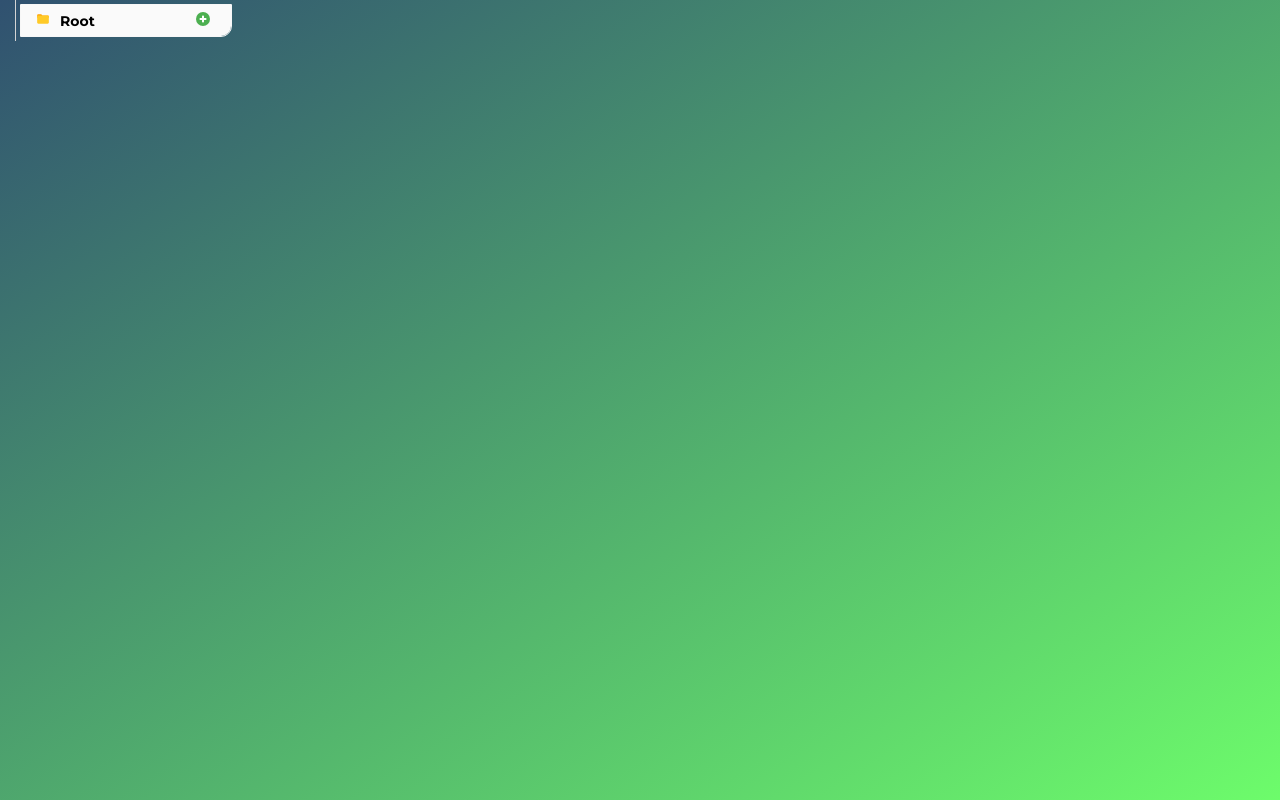
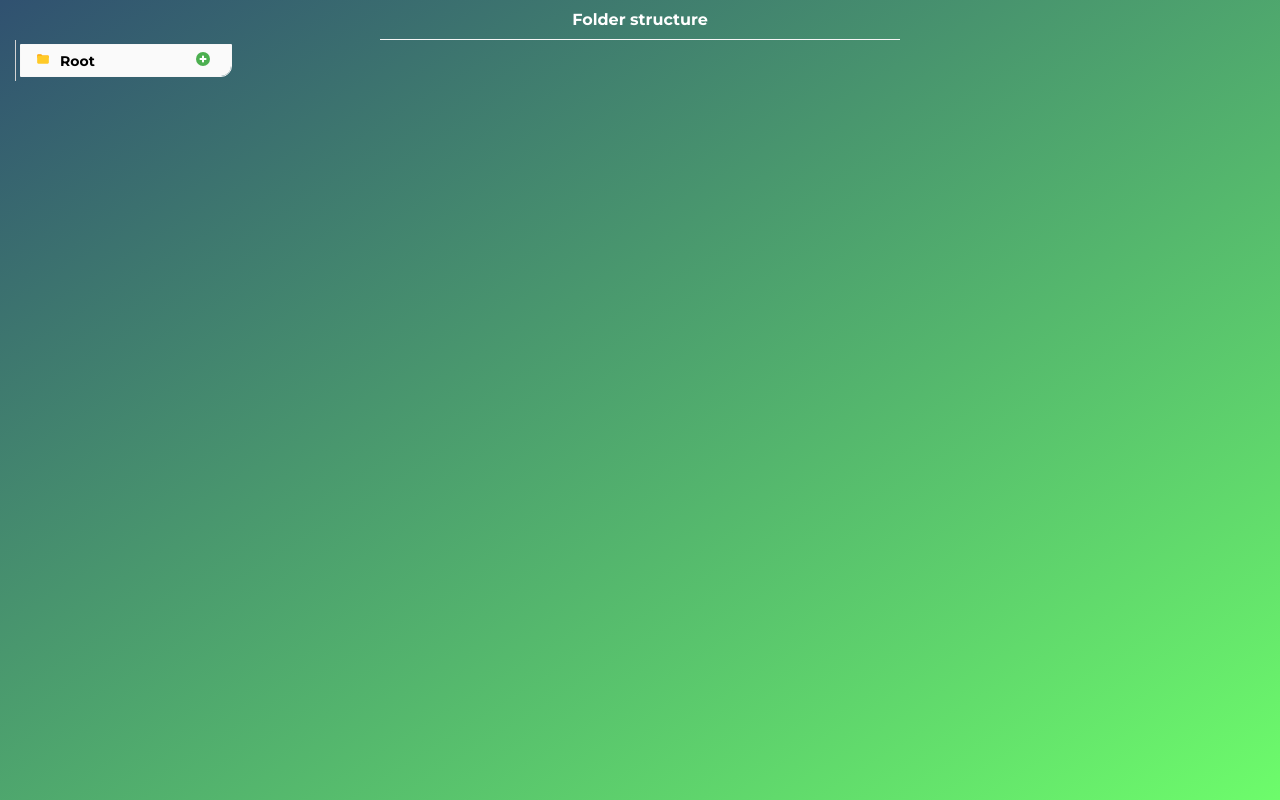
Before and after one commit to rakibshakib/folder-view-front, a React (Vite) app: page / in a window 1280 px wide. Built offline with nearby package versions, Linux system fonts and the light colour scheme.

Commit message:
update: tree struture delete by id

```diff
--- a/src/App.css
+++ b/src/App.css
@@ -10,3 +10,13 @@
   background-image: linear-gradient(to bottom right, #305170, #6DFC6B);
   height: 100vh;
 }
+.main > p{
+  color: white;
+  font-size: 16px;
+  border-bottom: 1px solid whitesmoke;
+  text-align: center;
+  width: 500px;
+  margin: 0 auto;
+  padding: 10px;
+  font-weight: 700;
+}
--- a/src/App.tsx
+++ b/src/App.tsx
@@ -33,6 +33,7 @@ function App() {
   return (
     <>
       <div className="main">
+        <p>Folder structure</p>
         <div className="container">
           <FolderNode
             folderData={folderData}
@@ -69,8 +70,15 @@ function App() {
           {isCloseModalOpen && (
             <ViewModal
               OnOk={() => {
-                console.log(currentFolder);
-                deleteFolder((currentFolder as TreeNode).id, folderData, setFolderData);
+                deleteFolder(
+                  (currentFolder as TreeNode).id,
+                  folderData,
+                  setFolderData,
+                  () => {
+                    setCurrentFolder({});
+                    setIsCloseOpenModal(!isCloseModalOpen);
+                  }
+                );
               }}
               onCancel={() => {
                 setCurrentFolder({});
--- a/src/assets/style.css
+++ b/src/assets/style.css
@@ -113,8 +113,9 @@ p {
 .modal-close-icon{
     display: flex;
     justify-content: flex-end;
-    cursor: pointer;
+
 }
 .modal-close-icon span:hover{
     color: red;
+    cursor: pointer;
 }
--- a/src/components/helper.ts
+++ b/src/components/helper.ts
@@ -87,18 +87,19 @@ const closeNextAllChildNode = (child: TreeNode): void => {
 export const deleteFolder = (
   id: number,
   folderData: TreeNode,
-  setFolderData: (node: TreeNode) => void
+  setFolderData: (node: TreeNode) => void,
+  cb: () => void
 ) => {
-  // ** Recursive function to search for the node
   const updateNode = (child: TreeNode) => {
-    if (child.id === id) {
-      console.log(child)
-    } else if (child.child) {
+    const index = child?.child.findIndex((i) => i.id === id);
+    if (index === -1) {
       child.child.forEach(updateNode);
+    } else {
+      child?.child.splice(index, 1);
     }
   };
-
   const updatedData = { ...folderData };
   updateNode(updatedData);
   setFolderData(updatedData);
+  cb?.();
 };
```
